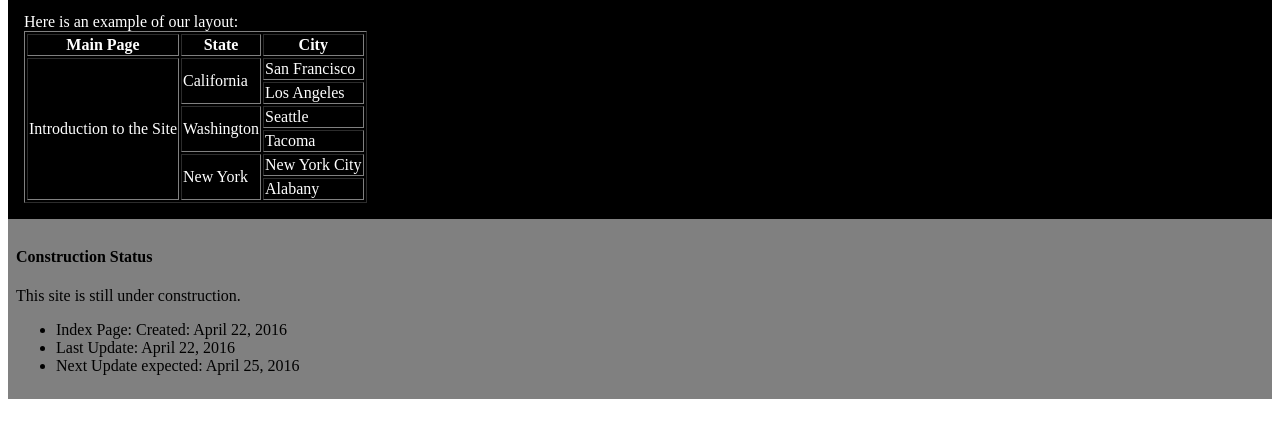
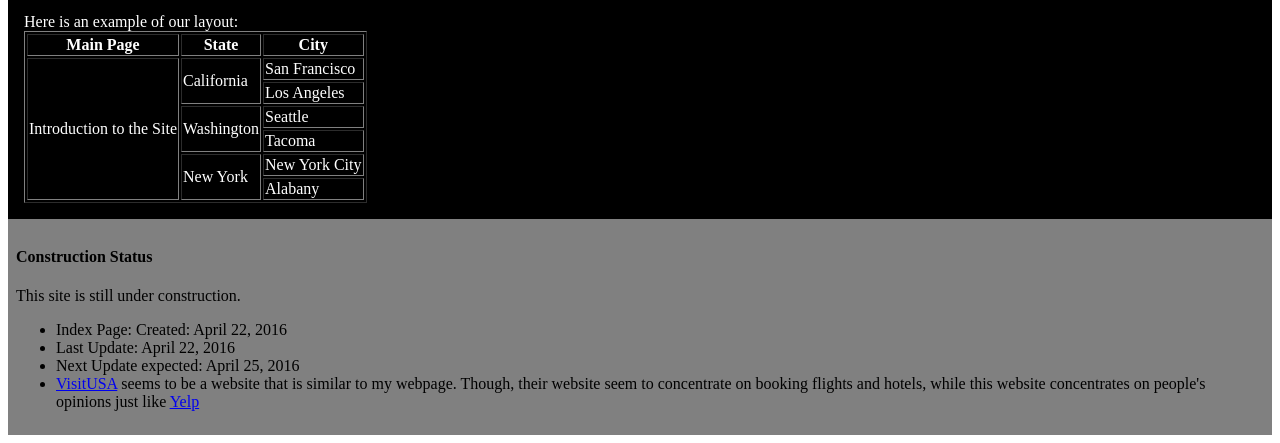
Before and after one commit to MarkKairuz/MarkKairuz.github.io, a plain HTML site: page index.html in a window 1280 px wide. Shown: the part 625-1068 px from the top of the page. Before the commit the page ends 1032 px from the top, so only its background shows below. Drawn offline with Linux system fonts and the light colour scheme.

Commit message:
Add comparison to other sites

```diff
--- a/index.html
+++ b/index.html
@@ -116,6 +116,7 @@ This site will expand according to the amount of entries provided. Plans for thi
 	<li>Index Page: Created: April 22, 2016</li>
 	<li>Last Update: April 22, 2016</li>
 	<li>Next Update expected: April 25, 2016</li>
+	<li><a href="http://visitusa.com/">VisitUSA</a> seems to be a website that is similar to my webpage. Though, their website seem to concentrate on booking flights and hotels, while this website concentrates on people's opinions just like <a href="https://www.yelp.com">Yelp</a></li>
 </ul>
 </p>
 
```
